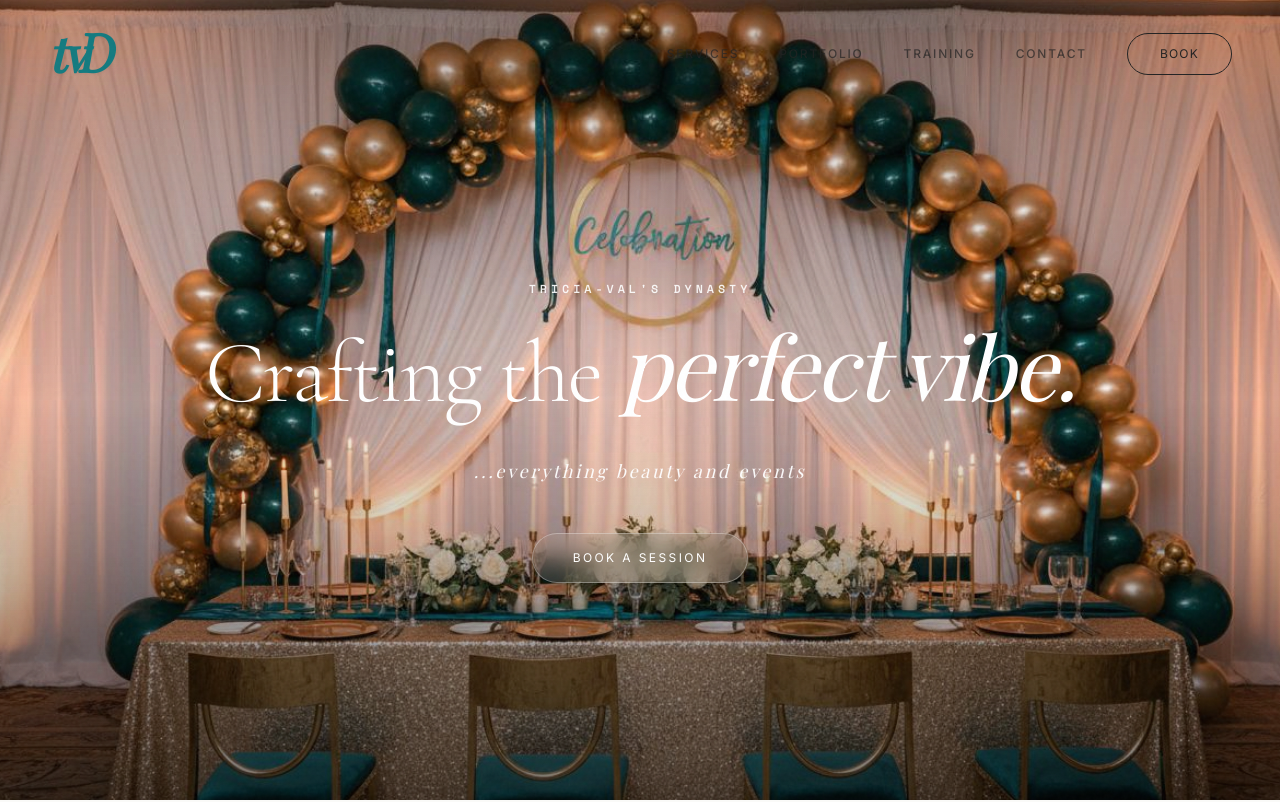
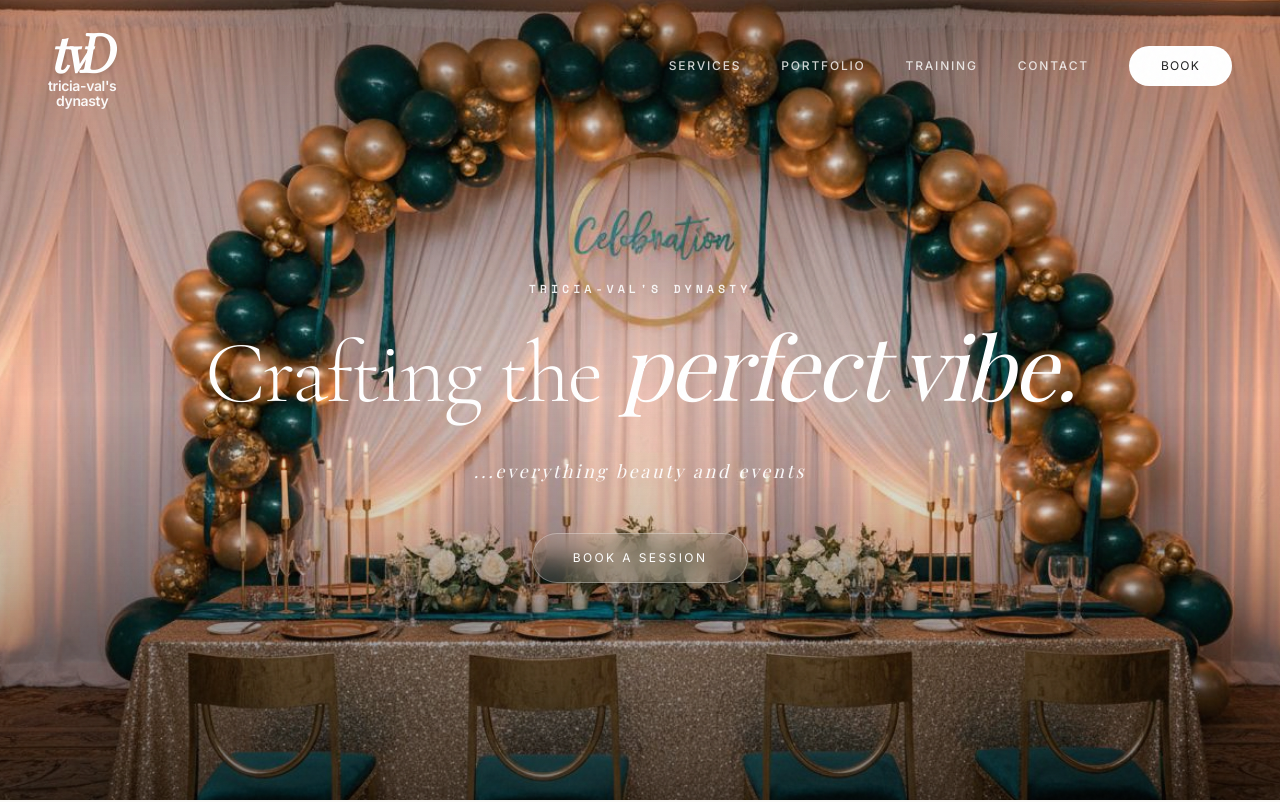
Before and after one commit to Dressy10/tvd, a React (Vite) app in the folder app/: page / in a window 1280 px wide. Shown: the top 802 px of the page. Built offline with nearby package versions, Linux system fonts and the light colour scheme; a web font is replaced by a local one.

Commit message:
Update App.tsx

```diff
--- a/app/src/App.tsx
+++ b/app/src/App.tsx
@@ -114,46 +114,70 @@ function App() {
   return (
     <div className="relative bg-ivory font-sans selection:bg-champagne/30 selection:text-charcoal noise-overlay">
 
-      {/* Upgraded Navigation */}
+      {/* Upgraded Dynamic Navigation */}
       <nav className={`fixed top-0 left-0 right-0 z-50 flex justify-between items-center px-6 lg:px-12 transition-all duration-500 ${
         isScrolled
           ? 'py-4 bg-ivory shadow-sm border-b border-charcoal/5'
           : 'py-6 bg-transparent'
       }`}>
 
-        {/* PURE CODE LOGO - Matching the Vertical Flyer Logo */}
+        {/* PURE CODE LOGO - Dynamic Colors */}
         <div
           className="cursor-pointer flex flex-col items-center justify-center transition-transform duration-500 hover:scale-105 group"
           onClick={() => scrollToSection(heroRef)}
         >
           {/* Top: The stylized 'tvD' */}
-          <div className="flex items-baseline text-teal drop-shadow-sm group-hover:text-champagne transition-colors duration-500 z-10">
+          <div className={`flex items-baseline drop-shadow-md transition-colors duration-500 z-10 ${
+            isScrolled ? 'text-teal group-hover:text-champagne' : 'text-white group-hover:text-champagne'
+          }`}>
             <span className="font-serif italic font-bold text-4xl md:text-5xl tracking-tighter">tv</span>
             <span className="font-display italic font-semibold text-5xl md:text-6xl -ml-1.5">D</span>
           </div>
+
+          {/* Bottom: The bold lowercase text */}
+          <div className={`flex flex-col items-center mt-[-6px] transition-colors duration-500 ${
+            isScrolled ? 'text-teal group-hover:text-charcoal' : 'text-white/95 group-hover:text-champagne'
+          }`}>
+            <span className="font-sans font-extrabold text-[12px] md:text-[14px] leading-[1.1] tracking-tight lowercase">
+              tricia-val's
+            </span>
+            <span className="font-sans font-extrabold text-[12px] md:text-[14px] leading-[1.1] tracking-tight lowercase">
+              dynasty
+            </span>
           </div>
+        </div>
 
         <div className="hidden lg:flex items-center gap-10">
           {navLinks.map((link) => (
             <button
               key={link.label}
               onClick={() => scrollToSection(link.ref)}
-              className="text-xs uppercase tracking-[0.15em] text-charcoal/70 hover:text-charcoal transition-colors relative group font-medium"
+              className={`text-xs uppercase tracking-[0.15em] transition-colors relative group font-medium ${
+                isScrolled ? 'text-charcoal/70 hover:text-charcoal' : 'text-white/80 hover:text-white'
+              }`}
             >
               {link.label}
-              <span className="absolute -bottom-2 left-0 w-0 h-[1px] bg-champagne transition-all duration-300 group-hover:w-full"></span>
+              <span className={`absolute -bottom-2 left-0 w-0 h-[1px] transition-all duration-300 group-hover:w-full ${
+                isScrolled ? 'bg-champagne' : 'bg-white'
+              }`}></span>
             </button>
           ))}
           <button
             onClick={() => scrollToSection(contactRef)}
-            className="btn-editorial text-xs uppercase tracking-widest py-3 px-8 bg-charcoal text-white hover:bg-champagne hover:border-champagne rounded-full"
+            className={`text-xs uppercase tracking-widest py-3 px-8 transition-colors duration-500 rounded-full ${
+              isScrolled
+                ? 'bg-charcoal text-white hover:bg-champagne hover:border-champagne'
+                : 'bg-white text-charcoal hover:bg-champagne hover:text-white'
+            }`}
           >
             Book
           </button>
         </div>
 
         <button
-          className="lg:hidden p-2 text-charcoal"
+          className={`lg:hidden p-2 transition-colors duration-500 ${
+            isScrolled ? 'text-charcoal' : 'text-white'
+          }`}
           onClick={() => setMobileMenuOpen(!mobileMenuOpen)}
         >
           {mobileMenuOpen ? <X className="w-6 h-6 stroke-[1.5]" /> : <Menu className="w-6 h-6 stroke-[1.5]" />}
```
